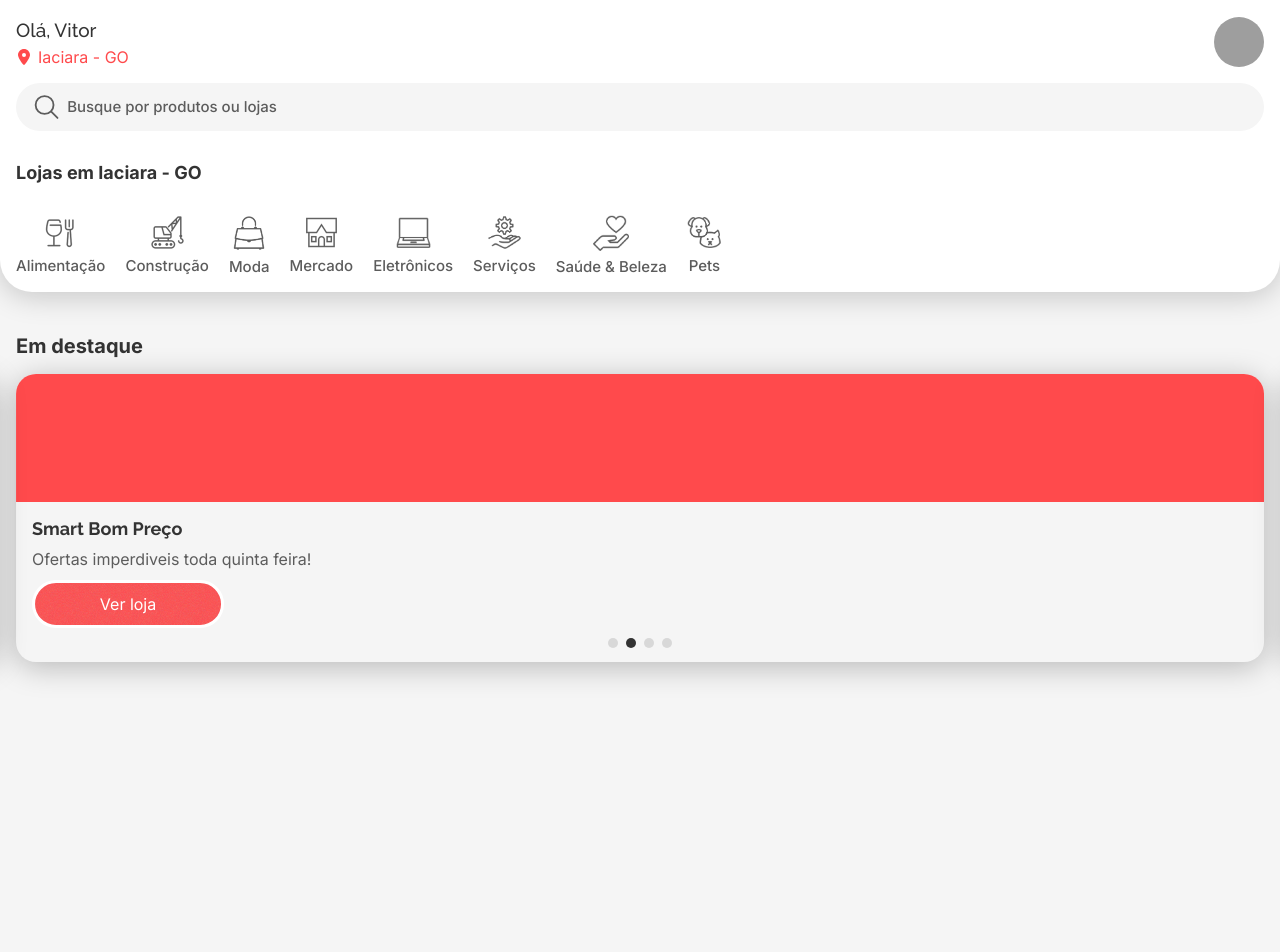
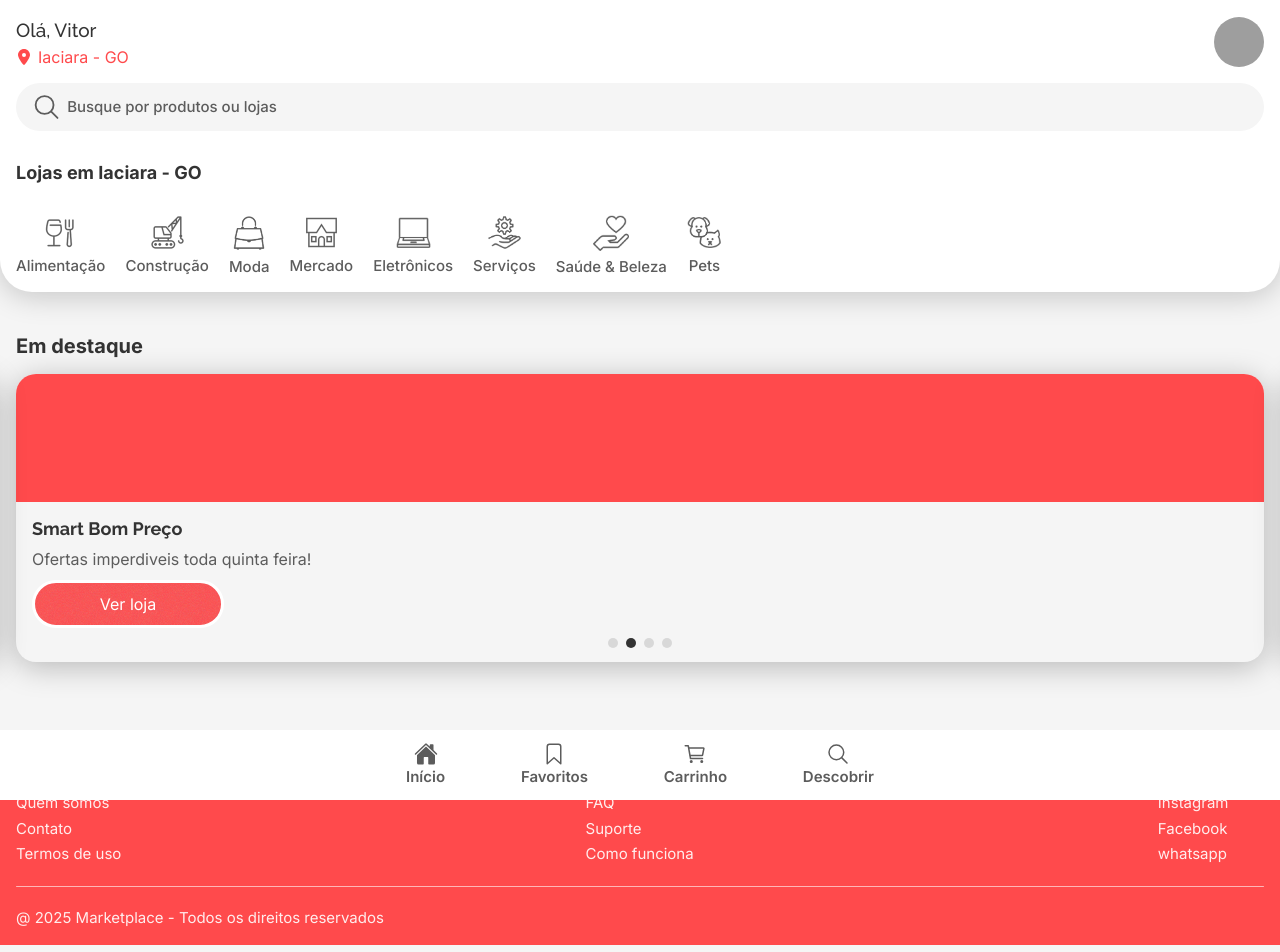
Before and after one commit to 888888b/marketplace-frontend, a Next.js app: page / in a window 1280 px wide. Shown: the top 952 px of the page. Before the commit the page ends 800 px from the top, so only its background shows below. Built offline with nearby package versions, Linux system fonts and the light colour scheme; grey boxes are pictures that could not be loaded.

Commit message:
feat: implement bottom navigation bar and footer for better layout and navigation

```diff
--- a/src/app/layout.tsx
+++ b/src/app/layout.tsx
@@ -1,5 +1,9 @@
 import type { Metadata } from "next";
 import { Inter, Raleway } from "next/font/google";
+
+import NavigationBar from '@/components/molecules/navigationBar';
+import Footer from '@/components/organisms/footer';
+
 import "./globals.css";
 
 const inter = Inter({
@@ -26,10 +30,10 @@
 }>) {
   return (
     <html lang="en">
-      <body
-        className={`${inter.variable} ${raleway.variable} antialiased`}
-      >
+      <body className={`${inter.variable} ${raleway.variable} antialiased`}>
         {children}
+        <Footer/>
+        <NavigationBar/>
       </body>
     </html>
   );
--- /dev/null
+++ b/src/components/molecules/navigationBar/index.tsx
@@ -0,0 +1,39 @@
+import {
+    IoHome,
+    IoHomeOutline,
+    IoBookmark,
+    IoBookOutline,
+    IoCart,
+    IoCartOutline,
+    IoSearch,
+    IoSearchOutline,
+    IoBookmarkOutline
+} from "react-icons/io5";
+
+export default function NavigationBar() {
+    return (
+        <nav className="bg-card-background fixed bottom-0 left-0 w-full z-50">
+            <ul className="w-full h-[70px] flex items-center justify-between text-secondary-text px-4 *:flex *:items-center *:flex-col *:font-semibold *:text-[15px] max-w-[500px] mx-auto">
+                <li>
+                    <IoHome className="text-2xl"/>
+                    Início
+                </li>
+
+                <li>
+                    <IoBookmarkOutline className="text-2xl"/>
+                    Favoritos
+                </li>
+
+                <li>
+                    <IoCartOutline className="text-2xl"/>
+                    Carrinho
+                </li>
+
+                <li>
+                    <IoSearchOutline className="text-2xl"/>
+                    Descobrir
+                </li>
+            </ul>
+        </nav>
+    );
+};
--- /dev/null
+++ b/src/components/organisms/footer/index.tsx
@@ -0,0 +1,64 @@
+import './styles.css';
+
+export default function Footer() {
+    return (
+        <footer className="bg-primary-action p-4 mb-[70px] flex flex-col gap-y-5">
+            {/* linha 1 - links uteis */}
+            <div className='flex justify-between items-start'>
+                {/* coluna 1 */}
+                <div className="flex flex-col items-start">
+                    <h5>Sobre nós</h5>
+                    <div className='footer-links-wrapper'>
+                        <a href="http://" target="_blank" rel="noopener noreferrer">
+                            Quem somos
+                        </a>
+                        <a href="http://" target="_blank" rel="noopener noreferrer">
+                            Contato
+                        </a>
+                        <a href="http://" target="_blank" rel="noopener noreferrer">
+                            Termos de uso
+                        </a>
+                    </div>
+                </div>
+                {/* coluna 2 */}
+                <div className="flex flex-col items-start">
+                    <h5>Ajuda</h5>
+                    <div className='footer-links-wrapper'>
+                        <a href="http://" target="_blank" rel="noopener noreferrer">
+                            FAQ
+                        </a>
+                        <a href="http://" target="_blank" rel="noopener noreferrer">
+                            Suporte
+                        </a>
+                        <a href="http://" target="_blank" rel="noopener noreferrer">
+                            Como funciona
+                        </a>
+                    </div>
+                </div>
+                {/* coluna 3 */}
+                <div className="flex flex-col items-start">
+                    <h5>Redes sociais</h5>
+                    <div className='footer-links-wrapper'>
+                        <a href="http://" target="_blank" rel="noopener noreferrer">
+                            Instagram
+                        </a>
+                        <a href="http://" target="_blank" rel="noopener noreferrer">
+                            Facebook
+                        </a>
+                        <a href="http://" target="_blank" rel="noopener noreferrer">
+                            whatsapp
+                        </a>
+                    </div>
+                </div>
+            </div>
+
+            {/* linha 2 */}
+            <hr className='rounded-3xl bg-white/60 h-px outline-0 border-0'/>
+
+           {/* linha 3 */}
+           <p className=''>
+                @ 2025 Marketplace - Todos os direitos reservados
+           </p>
+        </footer>
+    );
+};
--- /dev/null
+++ b/src/components/organisms/footer/styles.css
@@ -0,0 +1,18 @@
+footer h5 {
+    font-size: 16px;
+    font-weight: 600;
+    color: white;
+    margin-bottom: 10px;
+}
+
+footer a, footer p {
+    font-size: 15px;
+    font-weight: 400;
+    color: rgba(255, 255, 255, 0.90);
+}
+
+footer .footer-links-wrapper {
+    display: flex;
+    flex-direction: column;
+    row-gap: 3px;
+}
```
